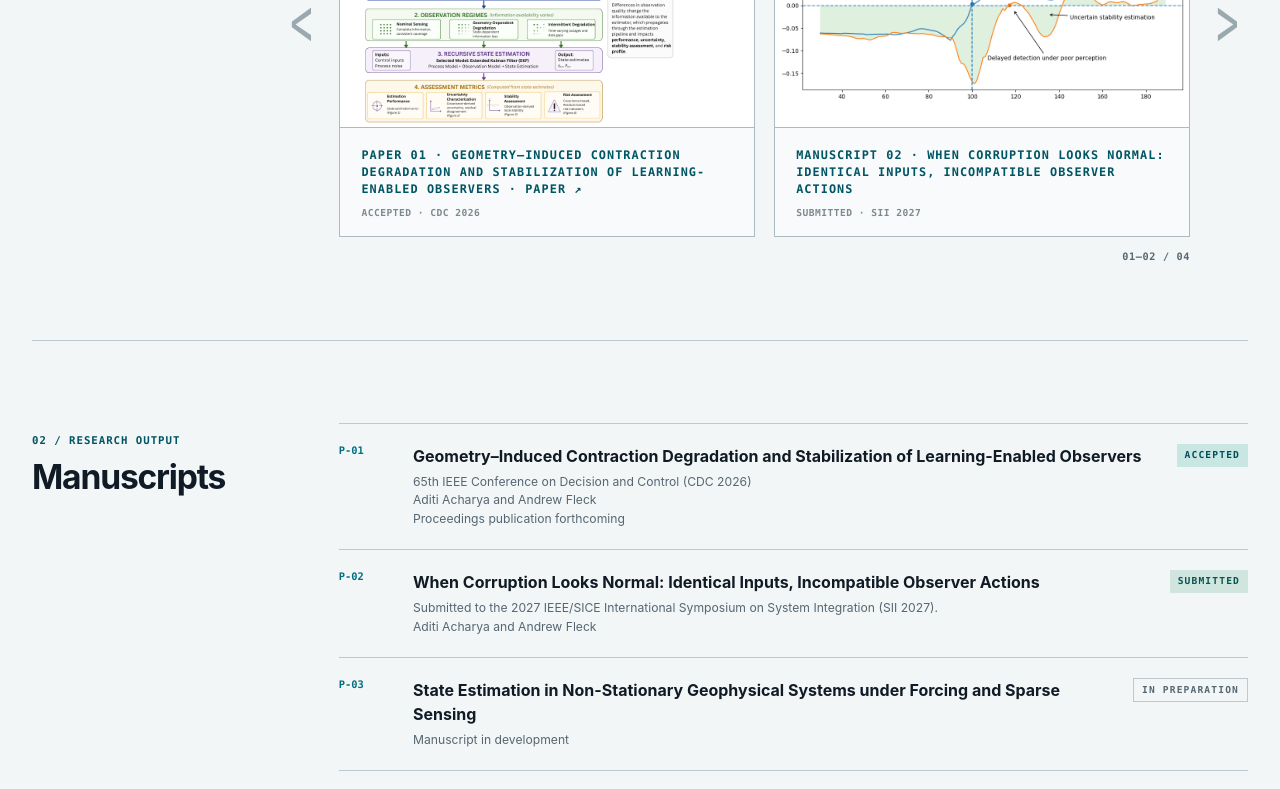
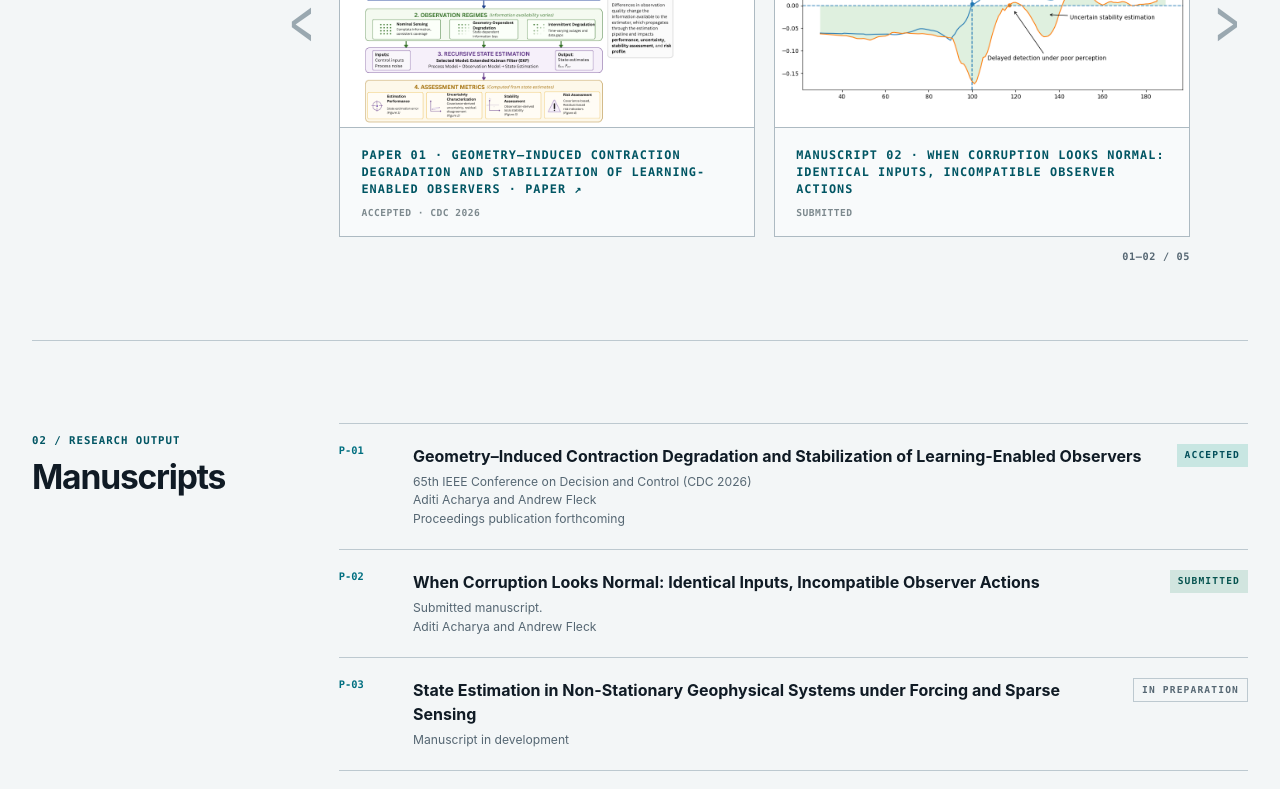
Before and after one commit to afleck18/andrew-fleck-portfolio, a Next.js app: page / in a window 1280 px wide. Shown: the part 1320-2109 px from the top of the page. Built offline with nearby package versions, Linux system fonts and the light colour scheme; no server answers.

Commit message:
Expand featured research carousel

```diff
--- a/app/ResearchCarousel.tsx
+++ b/app/ResearchCarousel.tsx
@@ -37,18 +37,20 @@ export function ResearchCarousel() {
       href: `/publications/${publications[0].slug}`,
       artifactHref: publications[0].paper,
       artifactLabel: "Paper ↗",
+      panel: "estimation" as const,
     },
     {
       key: publications[1].anchor!,
       label: "MANUSCRIPT",
       number: "02",
       title: publications[1].title,
-      meta: "Submitted · SII 2027",
+      meta: "Submitted",
       href: `/publications/#${publications[1].anchor}`,
       artifactHref: null,
       artifactLabel: null,
+      panel: "dynamics" as const,
     },
-    ...projects.slice(2).map((project) => ({
+    ...projects.slice(0, 3).map((project, index) => ({
       key: project.slug,
       label: "PROJECT",
       number: project.number,
@@ -57,18 +59,20 @@ export function ResearchCarousel() {
       href: `/research/#${project.slug}`,
       artifactHref: project.repo,
       artifactLabel: project.repo ? "Code ↗" : null,
+      panel: panelTypes[index],
     })),
   ];
-  const visibleItems = featuredItems.slice(page * 2, page * 2 + 2);
-  const changePage = () => setPage((current) => current === 0 ? 1 : 0);
+  const lastPage = featuredItems.length - 2;
+  const visibleItems = featuredItems.slice(page, page + 2);
+  const showPrevious = () => setPage((current) => current === 0 ? lastPage : current - 1);
+  const showNext = () => setPage((current) => current === lastPage ? 0 : current + 1);
 
   return <div className="carousel-shell">
-    <button className="carousel-arrow carousel-arrow-left" type="button" onClick={changePage} aria-label="Show previous research projects" aria-controls="featured-research"><span>{"<"}</span></button>
-    <div className="work-grid" id="featured-research" aria-live="polite">{visibleItems.map((item,index) => {
-      const itemIndex = page * 2 + index;
-      return <article className="work-card" key={item.key}><Link className="work-card-visual-link" href={item.href} aria-label={`View ${item.title}`}><TechnicalPanel type={panelTypes[itemIndex]}/></Link><div className="work-card-body"><p className="project-meta project-title-line"><Link className="project-entry-link" href={item.href}>{item.label} {item.number} · {item.title}</Link>{item.artifactHref && <> · <a className="project-code-link" href={item.artifactHref} target="_blank" rel="noopener noreferrer">{item.artifactLabel}</a></>}</p><p className="project-keywords">{item.meta}</p></div></article>;
+    <button className="carousel-arrow carousel-arrow-left" type="button" onClick={showPrevious} aria-label="Show previous research items" aria-controls="featured-research"><span>{"<"}</span></button>
+    <div className="work-grid" id="featured-research" aria-live="polite">{visibleItems.map((item) => {
+      return <article className="work-card" key={item.key}><Link className="work-card-visual-link" href={item.href} aria-label={`View ${item.title}`}><TechnicalPanel type={item.panel}/></Link><div className="work-card-body"><p className="project-meta project-title-line"><Link className="project-entry-link" href={item.href}>{item.label} {item.number} · {item.title}</Link>{item.artifactHref && <> · <a className="project-code-link" href={item.artifactHref} target="_blank" rel="noopener noreferrer">{item.artifactLabel}</a></>}</p><p className="project-keywords">{item.meta}</p></div></article>;
     })}</div>
-    <button className="carousel-arrow carousel-arrow-right" type="button" onClick={changePage} aria-label="Show next research projects" aria-controls="featured-research"><span>{">"}</span></button>
-    <p className="carousel-position">{page === 0 ? "01–02" : "03–04"} / 04</p>
+    <button className="carousel-arrow carousel-arrow-right" type="button" onClick={showNext} aria-label="Show next research items" aria-controls="featured-research"><span>{">"}</span></button>
+    <p className="carousel-position">{String(page + 1).padStart(2, "0")}–{String(page + 2).padStart(2, "0")} / 05</p>
   </div>;
 }
--- a/app/data.ts
+++ b/app/data.ts
@@ -74,7 +74,7 @@ export const publications = [
     anchor: "when-corruption-looks-normal",
     title: "When Corruption Looks Normal: Identical Inputs, Incompatible Observer Actions",
     authors: "Aditi Acharya and Andrew Fleck",
-    venue: "Submitted to the 2027 IEEE/SICE International Symposium on System Integration (SII 2027).",
+    venue: "Submitted manuscript.",
     status: "Submitted",
     detail: null,
     paper: null,
```
Also changed, not shown: 1 other file (tests, documents, lock files or other folders).
